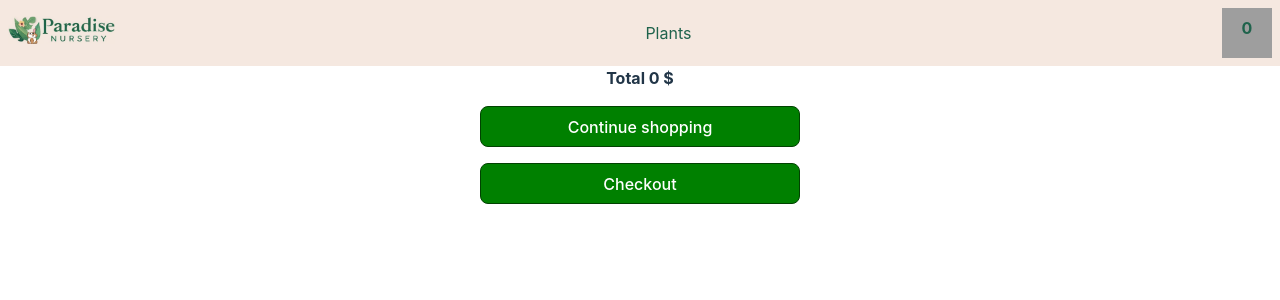
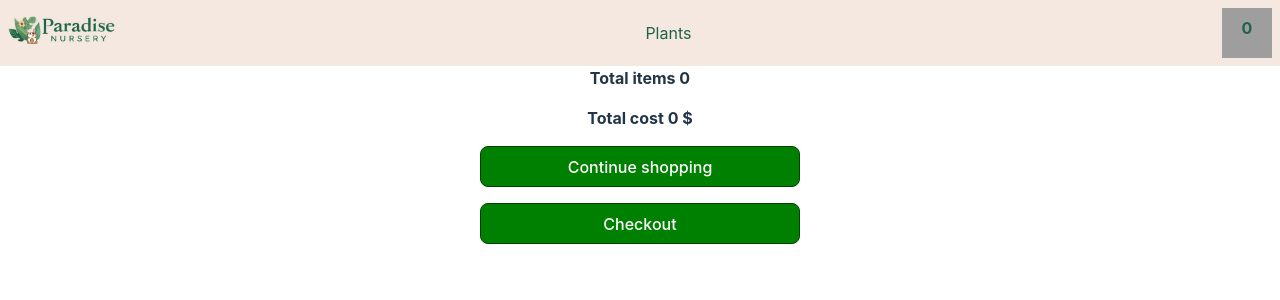
Before and after one commit to samsaga2/paradise-nursery, a React (Vite) app: page /#/cart in a window 1280 px wide. Shown: the top 300 px of the page. Built offline with nearby package versions, Linux system fonts and the light colour scheme; grey boxes are pictures that could not be loaded.

Commit message:
Added the total number of items at cart page

```diff
--- a/src/pages/Cart.css
+++ b/src/pages/Cart.css
@@ -52,7 +52,7 @@
   gap: 1rem;
   padding-bottom: 1rem;
 
-  .totalCost {
+  .total {
     font-weight: bold;
   }
 
--- a/src/pages/Cart.jsx
+++ b/src/pages/Cart.jsx
@@ -18,6 +18,10 @@ function Cart() {
     }
     return acc;
   }, {});
+
+  const totalItems = items.reduce((total, item) => {
+    return total + item.quantity;
+  }, 0);
 
   const totalCost = items.reduce((total, item) => {
     return total + item.quantity * item.cost;
@@ -74,7 +78,8 @@ function Cart() {
         ))}
 
         <div className="footer">
-          <div className="totalCost">Total {totalCost} $</div>
+          <div className="total">Total items {totalItems}</div>
+          <div className="total">Total cost {totalCost} $</div>
           <Link to="/products">
             <button>Continue shopping</button>
           </Link>
```
